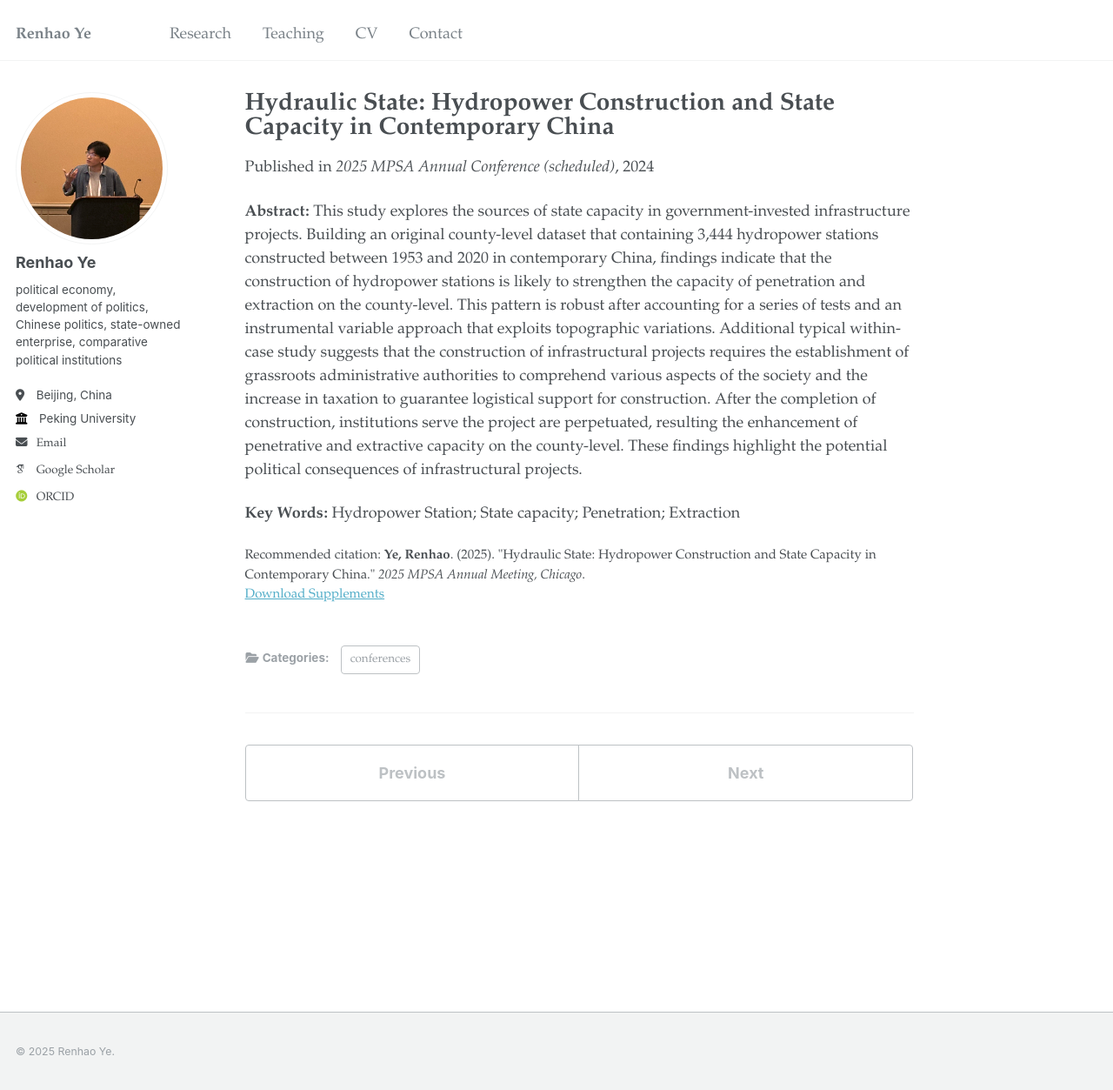
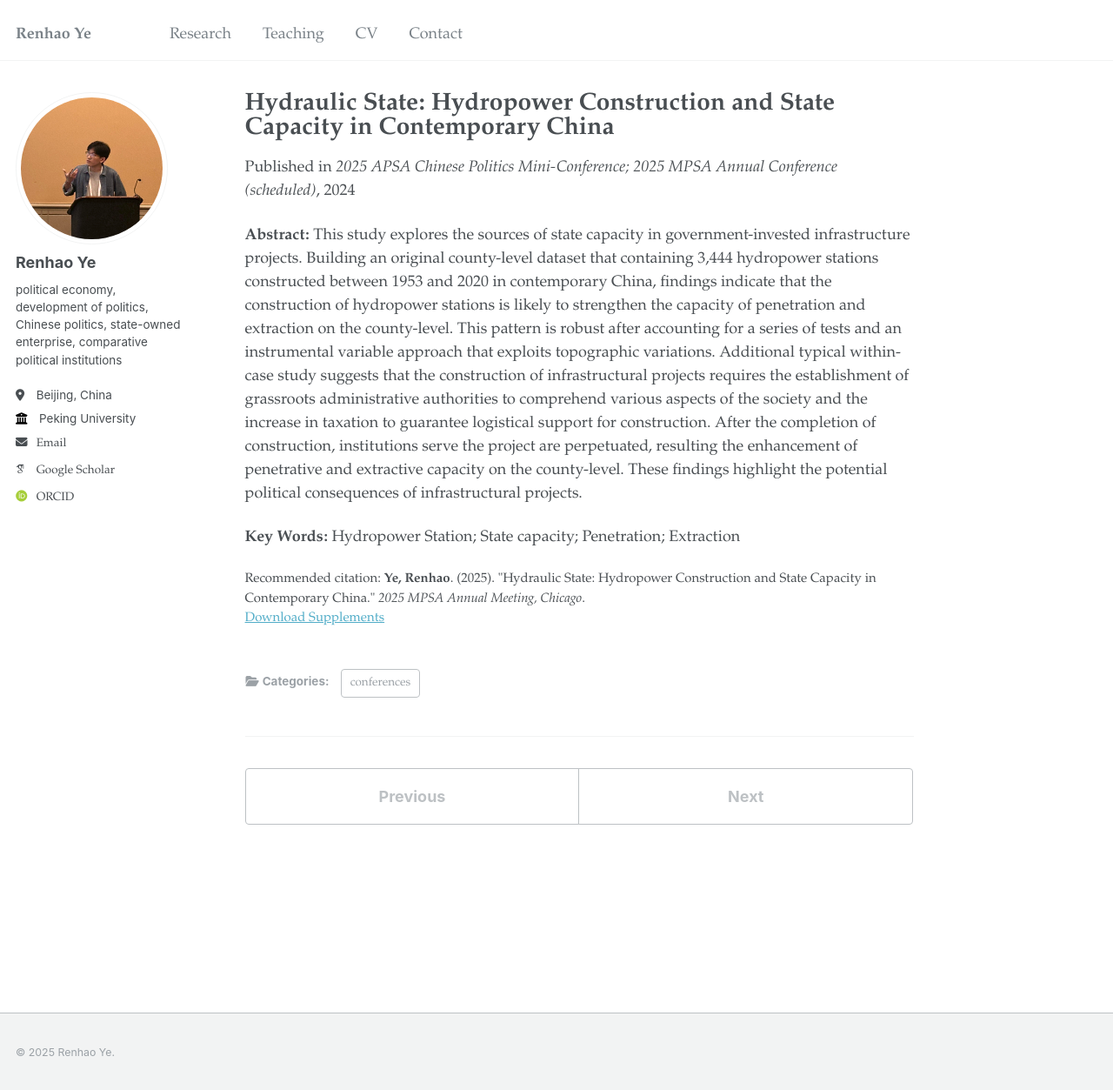
Before and after one commit to thenhow-ye/thenhow-ye.github.io, a Jekyll site: the page built from _publications/2024-09-01-hydropower-state.md, in a window 1280 px wide and 1255 px high. Shown: the whole window at 87% size. Built offline with Jekyll 4.4.1, drawn with Linux system fonts in a browser that asks for light colours; some web fonts are replaced.

Commit message:
Update 2024-09-01-hydropower-state.md

```diff
--- a/_publications/2024-09-01-hydropower-state.md
+++ b/_publications/2024-09-01-hydropower-state.md
@@ -5,7 +5,7 @@ category: conferences
 permalink: /publication/2024-11-14-hydropower-state
 excerpt: 'This paper aims to contribute the literature of state capacity with an analysis on contemporary Chinese hydropower station construction, employing an instrumental variable (IV) approach with a within-case study.'
 date: 2024-11-14
-venue: '2025 MPSA Annual Conference (scheduled)'
+venue: '2025 APSA Chinese Politics Mini-Conference; 2025 MPSA Annual Conference (scheduled)'
 slidesurl: 'http://thenhow-ye.github.io/files/YE-hydropower-appendix.pdf'
 citation: '<b>Ye, Renhao</b>. (2025). &quot;Hydraulic State: Hydropower Construction and State Capacity in Contemporary China.&quot; <i>2025 MPSA Annual Meeting, Chicago</i>.'
 ---
```
